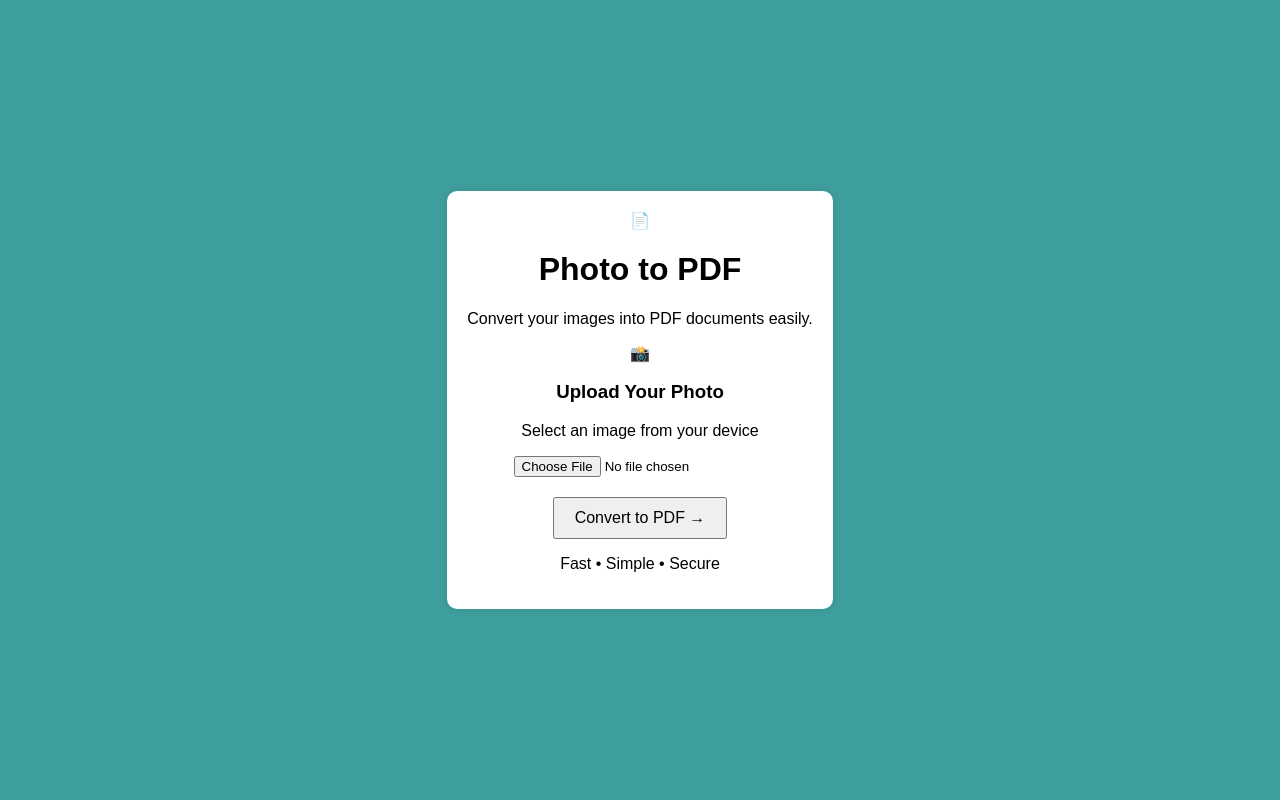
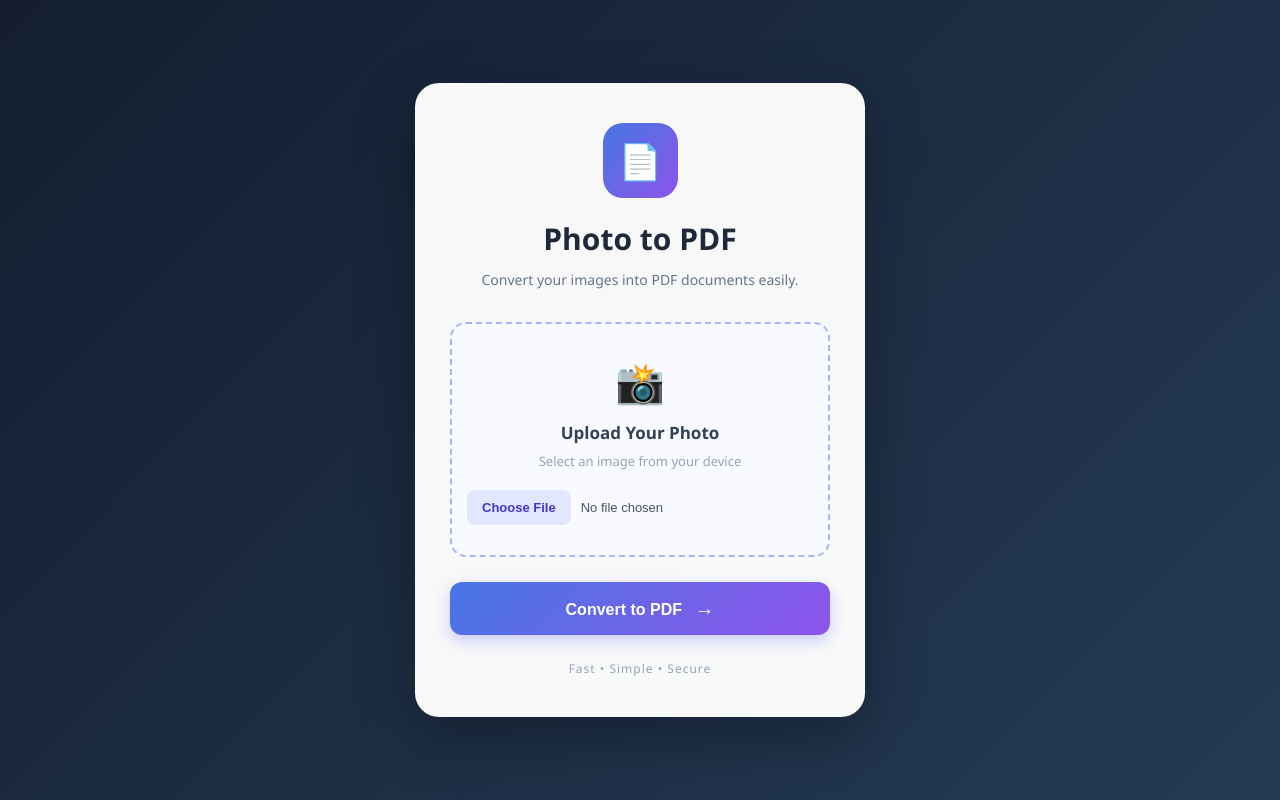
Before and after one commit to codewithsarthak21-oss/converterweb, a plain HTML site: page index.html in a window 1280 px wide. Drawn offline with nearby package versions, Linux system fonts and the light colour scheme.

Commit message:
Update styles.css

```diff
--- a/styles.css
+++ b/styles.css
@@ -1,29 +1,160 @@
+* {
+    margin: 0;
+    padding: 0;
+    box-sizing: border-box;
+}
+
 body {
-    font-family: Arial, Helvetica, sans-serif;
-    background-color: #3f9f9d;
+    font-family: 'Segoe UI', Arial, sans-serif;
+    background: linear-gradient(135deg, #141e30, #243b55);
+    min-height: 100vh;
     display: flex;
     justify-content: center;
     align-items: center;
-    height: 100vh;
-    margin: 0;
+    padding: 20px;
 }
 
 .container {
+    width: 100%;
+    max-width: 450px;
+    background: rgba(255, 255, 255, 0.97);
+    padding: 40px 35px;
+    border-radius: 24px;
     text-align: center;
-    background: white;
-    padding: 20px;
-    border-radius: 10px;
-    box-shadow: 0 0 10px rgba(0, 0, 0, 0.1);
-    transition: transform 0.6s ease-in-out;
+    box-shadow: 0 20px 60px rgba(0, 0, 0, 0.3);
+    transition: transform 0.3s ease;
 }
 
-.container:hover{
-    transform: scale(1.1);
+.container:hover {
+    transform: translateY(-5px);
+}
+
+.icon {
+    width: 75px;
+    height: 75px;
+    background: linear-gradient(135deg, #4776e6, #8e54e9);
+    border-radius: 20px;
+    display: flex;
+    align-items: center;
+    justify-content: center;
+    font-size: 35px;
+    margin: 0 auto 20px;
+}
+
+h1 {
+    font-size: 30px;
+    color: #1e293b;
+    margin-bottom: 10px;
+}
+
+.subtitle {
+    color: #64748b;
+    font-size: 14px;
+    line-height: 1.6;
+    margin-bottom: 30px;
+}
+
+.upload-box {
+    border: 2px dashed #a5b4fc;
+    background: #f8faff;
+    border-radius: 16px;
+    padding: 30px 15px;
+    transition: all 0.3s ease;
+}
+
+.upload-box:hover {
+    border-color: #6366f1;
+    background: #eef2ff;
+}
+
+.upload-icon {
+    font-size: 40px;
+    margin-bottom: 12px;
+}
+
+.upload-box h3 {
+    color: #334155;
+    font-size: 17px;
+    margin-bottom: 8px;
+}
+
+.upload-box p {
+    color: #94a3b8;
+    font-size: 13px;
+    margin-bottom: 20px;
+}
+
+input[type="file"] {
+    width: 100%;
+    font-size: 13px;
+    color: #475569;
+    cursor: pointer;
+}
+
+input[type="file"]::file-selector-button {
+    background: #e0e7ff;
+    color: #4338ca;
+    border: none;
+    padding: 10px 15px;
+    border-radius: 8px;
+    cursor: pointer;
+    font-weight: 600;
+    margin-right: 10px;
+}
+
+input[type="file"]::file-selector-button:hover {
+    background: #c7d2fe;
 }
 
 button {
-    margin-top: 20px;
-    padding: 10px 20px;
+    width: 100%;
+    margin-top: 25px;
+    padding: 15px;
     font-size: 16px;
+    font-weight: 600;
+    color: white;
+    background: linear-gradient(135deg, #4776e6, #8e54e9);
+    border: none;
+    border-radius: 12px;
     cursor: pointer;
+    transition: all 0.3s ease;
+    box-shadow: 0 6px 15px rgba(99, 102, 241, 0.3);
 }
+
+button span {
+    margin-left: 8px;
+    font-size: 20px;
+}
+
+button:hover {
+    transform: translateY(-3px);
+    box-shadow: 0 10px 25px rgba(99, 102, 241, 0.4);
+}
+
+button:active {
+    transform: scale(0.97);
+}
+
+.footer {
+    margin-top: 25px;
+    font-size: 12px;
+    color: #94a3b8;
+    letter-spacing: 1px;
+}
+
+/* Mobile Responsive */
+
+@media (max-width: 480px) {
+
+    .container {
+        padding: 30px 20px;
+    }
+
+    h1 {
+        font-size: 25px;
+    }
+
+    .upload-box {
+        padding: 25px 10px;
+    }
+}
```
